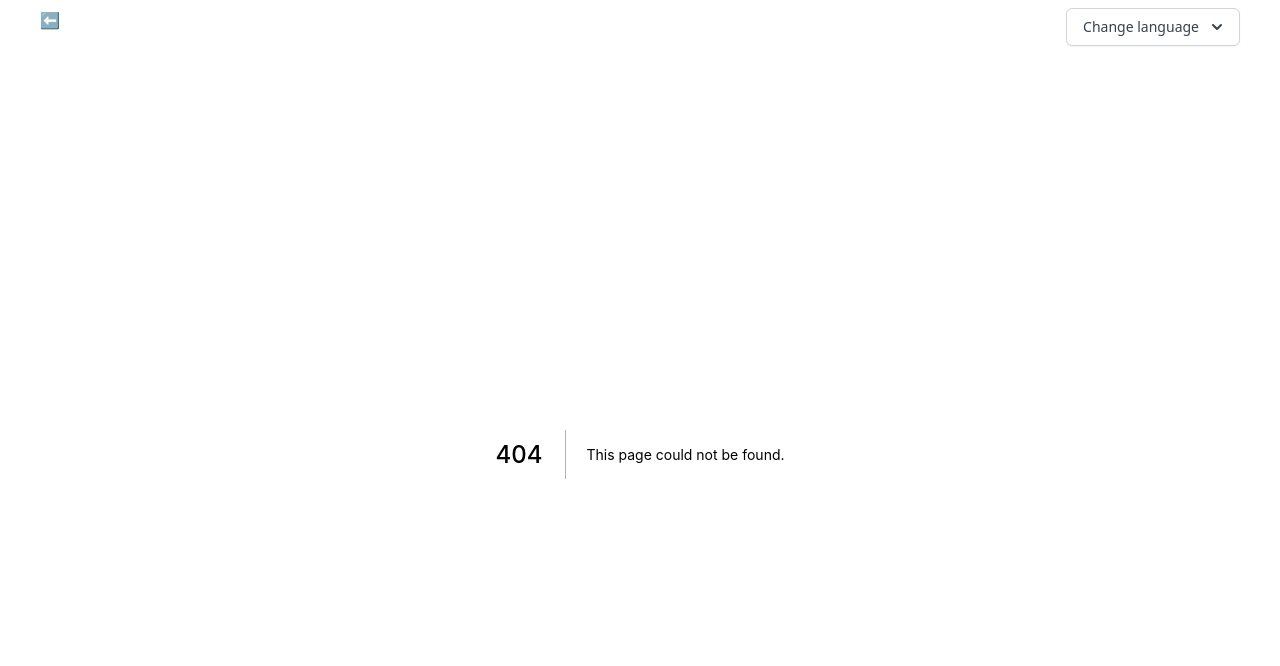
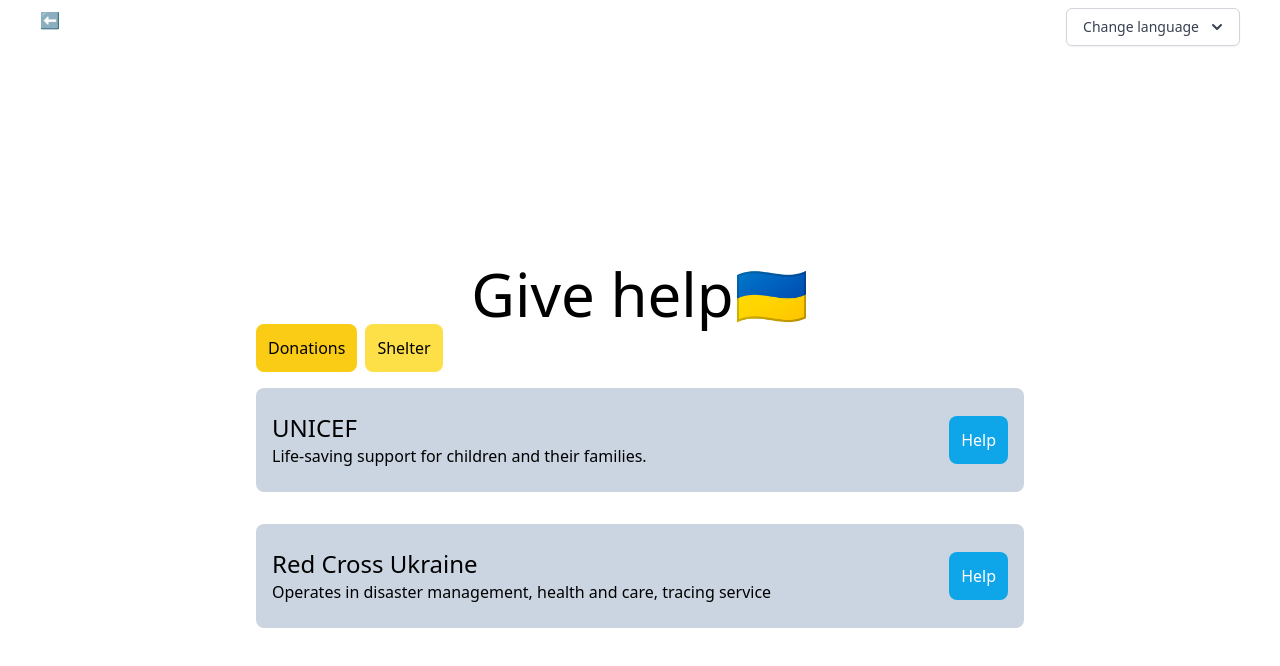
Before and after one commit to PetroSilenius/assist-ukranians, a Next.js app: page /give in a window 1280 px wide. Before the commit this address had no page. Shown: the top 666 px of the page. Built offline with nearby package versions, Linux system fonts and the light colour scheme.

Commit message:
Add listing for giving and seeking causes

```diff
--- /dev/null
+++ b/components/CauseList.tsx
@@ -0,0 +1,61 @@
+import { useState } from "react";
+import CauseCard from "components/CauseCard";
+import { useTranslation } from "hooks/useTranslation";
+
+export const CauseList = <
+  T extends { [key: string]: { [key: string]: string }[] }
+>({
+  causes,
+  type,
+}: {
+  causes: T;
+  type: "help" | "seek";
+}) => {
+  type Category = keyof typeof causes;
+
+  const categories = Object.keys(causes) as Category[];
+  const [selectedCategory, setSelectedCategory] = useState<Category>(
+    categories[0]
+  );
+
+  const t = useTranslation();
+
+  return (
+    <div className="flex flex-col w-full max-w-3xl">
+      <div className="flex">
+        {categories.map((category) => {
+          const categoryAsString = category as string;
+          const checked = categoryAsString === selectedCategory;
+          return (
+            <label
+              key={categoryAsString}
+              className={`p-3 rounded-lg mr-2 cursor-pointer ${
+                checked ? "bg-yellow-400" : "bg-yellow-300"
+              }`}
+            >
+              <input
+                type="radio"
+                hidden
+                key={categoryAsString}
+                checked={checked}
+                onChange={() => setSelectedCategory(categoryAsString)}
+              />
+              {t?.[categoryAsString]}
+            </label>
+          );
+        })}
+      </div>
+      {causes?.[selectedCategory]?.map((cause) => (
+        <CauseCard
+          key={cause.name}
+          href={cause.link}
+          name={cause.name}
+          description={cause.description}
+          type={type}
+        />
+      ))}
+    </div>
+  );
+};
+
+export default CauseList;
--- /dev/null
+++ b/data/give_causes.json
@@ -0,0 +1,21 @@
+{
+    "donations": [
+        {
+            "name": "unicef",
+            "description": "unicef_description",
+            "link": "https://help.unicef.org/ukraine-emergency"
+        },
+        {
+            "name": "red_cross_ua",
+            "description": "red_cross_ua_description",
+            "link": "https://redcross.org.ua/en/donate"
+        }
+    ],
+    "shelter": [
+        {
+            "name": "prykhystok",
+            "description": "prykhystok_description",
+            "link": "https://prykhystok.in.ua/create"
+        }
+    ]
+}
--- /dev/null
+++ b/data/seek_causes.json
@@ -0,0 +1,16 @@
+{
+    "shelter": [
+        {
+            "name": "prykhystok",
+            "description": "prykhystok_description",
+            "link": "https://prykhystok.in.ua/find"
+        }
+    ],
+    "basic_necessities": [
+        {
+            "name": "first_aid",
+            "description": "first_aid_description",
+            "link": "https://t.me/FirstAidRobot"
+        }
+    ]
+}
--- a/lang/en.json
+++ b/lang/en.json
@@ -3,5 +3,20 @@
     "main_description": "A site for getting information on how to support Ukraine or seek help",
     "change_language": "Change language",
     "fi": "Finnish",
-    "en": "English"
+    "en": "English",
+    "give_help": "Give help",
+    "seek_help": "Seek help",
+    "help": "Help",
+    "seek": "Seek",
+    "shelter": "Shelter",
+    "donations": "Donations",
+    "basic_necessities": "Basic necessities",
+    "unicef": "UNICEF",
+    "unicef_description": "Life-saving support for children and their families.",
+    "red_cross_ua": "Red Cross Ukraine",
+    "red_cross_ua_description": "Operates in disaster management, health and care, tracing service",
+    "prykhystok": "ПPИXИCTOK",
+    "prykhystok_description": "Connects shelter with people in need",
+    "first_aid": "First aid",
+    "first_aid_description": "Telegram bot that provides first aid guidance"
 }
--- a/lang/fi.json
+++ b/lang/fi.json
@@ -3,5 +3,20 @@
     "main_description": "Sivusto tiedon saamiseen Ukrainan tukemisesta sekä avun hakemisesta",
     "change_language": "Vaihda kieltä",
     "fi": "Suomi",
-    "en": "Englanti"
+    "en": "Englanti",
+    "give_help": "Anna apua",
+    "seek_help": "Etsi tukea",
+    "help": "Auta",
+    "seek": "Etsi",
+    "shelter": "Majoitus",
+    "donations": "Lahjoitukset",
+    "basic_necessities": "Perustarpeet",
+    "unicef": "UNICEF",
+    "unicef_description": "Hengenpelastustukea lapsille ja heidän perheilleen",
+    "red_cross_ua": "Red Cross Ukraina",
+    "red_cross_ua_description": "Toimii katastrofien hallinnassa, terveydenhuollossa ja jäljityspalvelussa",
+    "prykhystok": "ПPИXИCTOK",
+    "prykhystok_description": "Yhdistää majapaikkoja ja apua tarvitsevia ihmisiä",
+    "first_aid": "Ensiapu",
+    "first_aid_description": "Telegram botti, joka antaa ensiapu-ohjeita"
 }
--- /dev/null
+++ b/pages/give.tsx
@@ -0,0 +1,32 @@
+import type { GetStaticProps } from "next";
+import Head from "next/head";
+import { useTranslation } from "hooks/useTranslation";
+import giveCauses from "data/give_causes.json";
+import CauseList from "components/CauseList";
+
+const Give = () => {
+  const t = useTranslation();
+
+  return (
+    <>
+      <Head>
+        <title>{`${t.give_help} - ${t.main_heading}`}</title>
+        <meta name="description" content={t.main_description} />
+      </Head>
+
+      <main className="min-h-screen flex flex-1 justify-center items-center py-16 flex-col">
+        <h1 className="m-0 text-6xl text-center">{t.give_help}🇺🇦</h1>
+
+        <CauseList causes={giveCauses} type="help" />
+      </main>
+    </>
+  );
+};
+
+export const getStaticProps: GetStaticProps = async () => {
+  return {
+    props: {},
+  };
+};
+
+export default Give;
--- /dev/null
+++ b/pages/seek.tsx
@@ -0,0 +1,31 @@
+import type { GetStaticProps } from "next";
+import Head from "next/head";
+import { useTranslation } from "hooks/useTranslation";
+import seekCauses from "data/seek_causes.json";
+import CauseList from "components/CauseList";
+
+const Seek = () => {
+  const t = useTranslation();
+
+  return (
+    <>
+      <Head>
+        <title>{`${t.seek_help} - ${t.main_heading}`}</title>
+        <meta name="description" content={t.main_description} />
+      </Head>
+
+      <main className="min-h-screen flex flex-1 justify-center items-center py-16 flex-col">
+        <h1 className="m-0 text-6xl text-center">{t.seek_help}🇺🇦</h1>
+        <CauseList causes={seekCauses} type="seek" />
+      </main>
+    </>
+  );
+};
+
+export const getStaticProps: GetStaticProps = async () => {
+  return {
+    props: {},
+  };
+};
+
+export default Seek;
```
